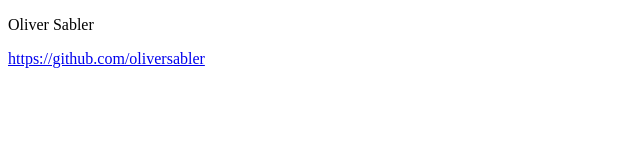
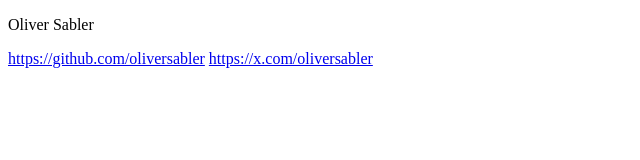
Before and after one commit to oliversabler/oliversabler.github.io, a plain HTML site: page index.html in a window 1280 px wide. Shown: the whole page, without its empty margins (0-640 px from the left). Drawn offline with Linux system fonts and the light colour scheme.

Commit message:
Add X profile link to homepage

```diff
--- a/index.html
+++ b/index.html
@@ -9,5 +9,6 @@
       <p>Oliver Sabler</p>
       <p></p>
       <a href="https://github.com/oliversabler">https://github.com/oliversabler</a>
+      <a href="https://x.com/oliversabler">https://x.com/oliversabler</a>
   </body>
 </html>
```
